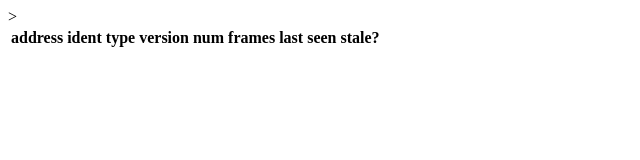
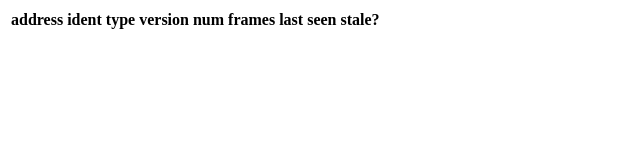
Before and after one commit to blalor/home-automator, a website: page ui/static/xbnetmon/index.html in a window 1280 px wide. Shown: the whole page, without its empty margins (0-640 px from the left). Drawn offline with nearby package versions, Linux system fonts and the light colour scheme; no server answers.

Commit message:
fixed typo

```diff
--- a/ui/static/xbnetmon/index.html
+++ b/ui/static/xbnetmon/index.html
@@ -11,7 +11,7 @@
         <link rel="apple-touch-icon" href="ElectricDanger.png"/>
         <link rel="stylesheet" type="text/css" href="iphone.css" /> -->
 
-        <link rel="stylesheet" type="text/css" href="main.css" />>
+        <link rel="stylesheet" type="text/css" href="main.css" />
 
         <script src="/common/jquery-1.7.min.js" type="text/javascript"></script>
         <script src="/common/rabbit_rpc.js" type="text/javascript"></script>
```
